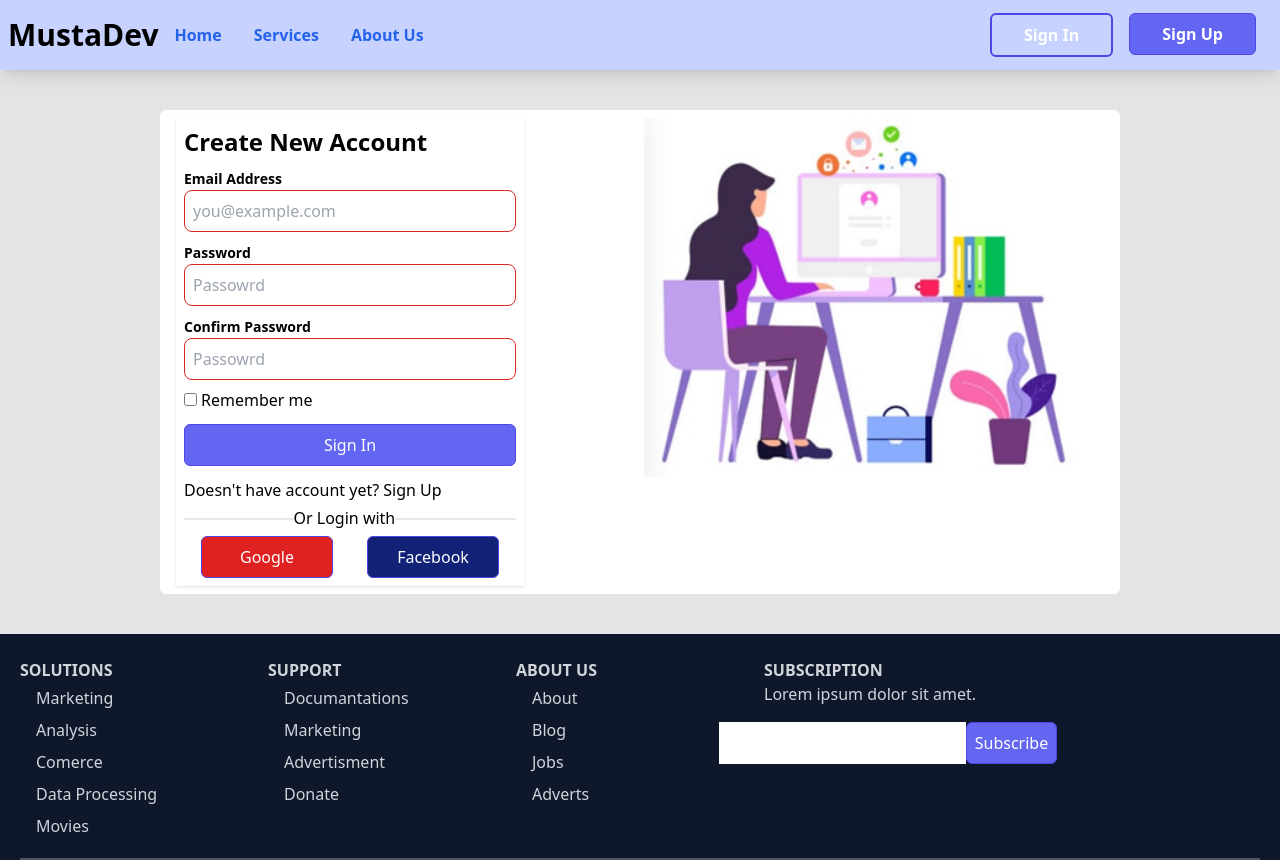
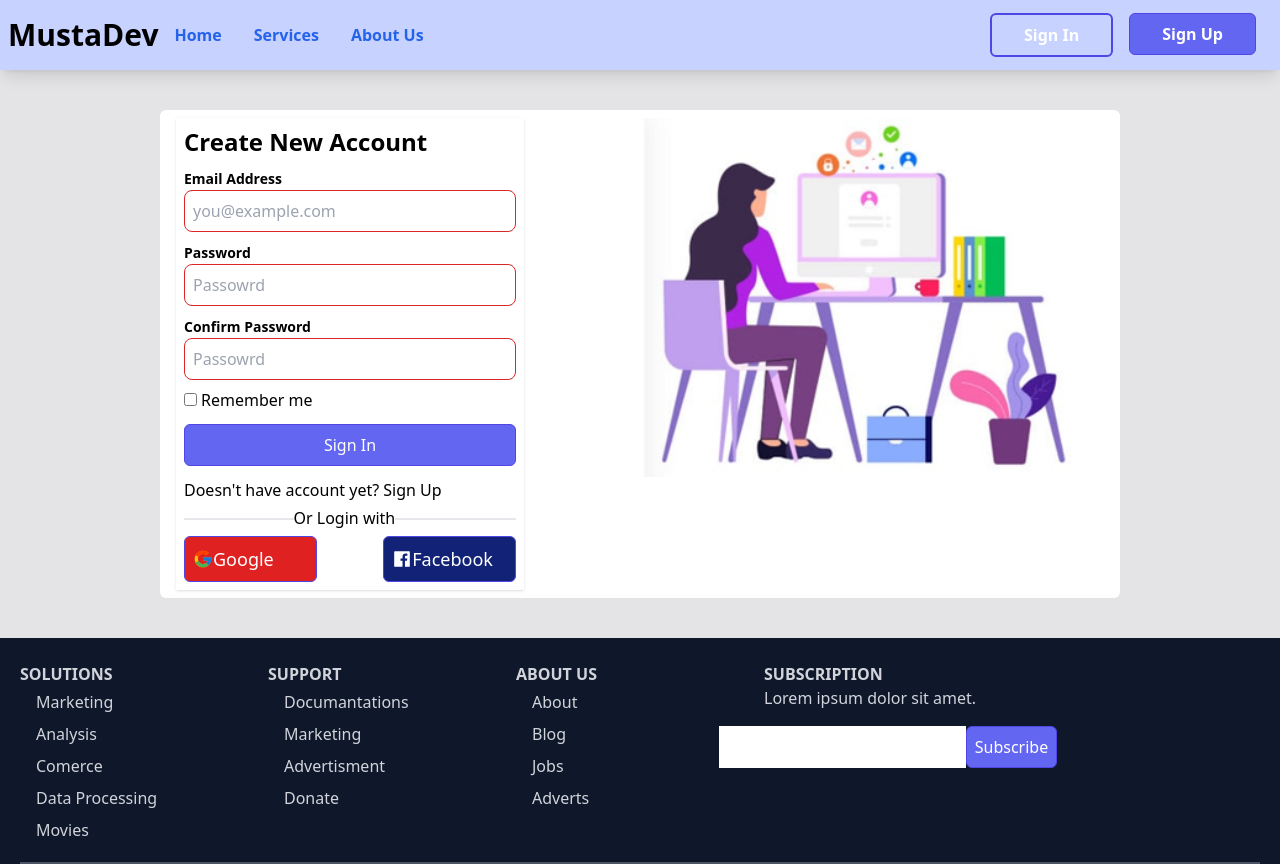
Before and after one commit to Jadoiconic/liblaryManagement, a React (Create React App) app: page /register in a window 1280 px wide. Built offline with nearby package versions, Linux system fonts and the light colour scheme.

Commit message:
Adding depenaces for icons and database

```diff
--- a/package.json
+++ b/package.json
@@ -3,16 +3,22 @@
   "version": "0.1.0",
   "private": true,
   "dependencies": {
+    "@react-icons/all-files": "^4.1.0",
     "@testing-library/jest-dom": "^5.16.5",
     "@testing-library/react": "^13.4.0",
     "@testing-library/user-event": "^13.5.0",
     "axios": "^1.2.0",
+    "firebase": "^9.15.0",
     "gh-pages": "^4.0.0",
     "heroicons": "^2.0.13",
     "react": "^18.2.0",
     "react-dom": "^18.2.0",
+    "react-icons": "^4.7.1",
+    "react-redux": "^8.0.5",
     "react-router-dom": "^6.5.0",
     "react-scripts": "5.0.1",
+    "redux-logger": "^3.0.6",
+    "redux-thunk": "^2.4.2",
     "web-vitals": "^2.1.4"
   },
   "scripts": {
--- a/src/Pages/Auth/SignIn.jsx
+++ b/src/Pages/Auth/SignIn.jsx
@@ -3,6 +3,8 @@ import { Link, NavLink } from 'react-router-dom'
 import FooterSection from '../../Layout/Footer/FooterSection'
 import NavBAr from '../../Layout/header/header'
 import myImage from '../../assets/signBg.PNG'
+import { FcGoogle } from 'react-icons/fc'
+import { AiFillFacebook } from 'react-icons/ai'
 
 const SignIn = () => {
     return (
@@ -34,9 +36,9 @@ const SignIn = () => {
                                 <div className="border relative"></div>
                                 <span className="absolute text-center mx-[33%] bg-white mt-[-0.9rem]">Or Login with</span>
                             </div>
-                            <div className='flex justify-around'>
-                                <button className='p-2 w-2/5 bg-[#e02121]'>Google</button>
-                                <button className='p-2 w-2/5 bg-[#127]'>Facebook</button>
+                            <div className='flex justify-between'>
+                                <button className='p-2 w-2/5 bg-[rgb(224,33,33)]  text-lg items-center flex'><FcGoogle size={20} /> Google</button>
+                                <button className='p-2 w-2/5 bg-[#127] text-lg items-center flex'><AiFillFacebook size={20} /> Facebook</button>
                             </div>
                         </form>
                     </div>
--- a/src/Pages/Auth/SignUp.jsx
+++ b/src/Pages/Auth/SignUp.jsx
@@ -2,6 +2,8 @@ import React from 'react'
 import FooterSection from '../../Layout/Footer/FooterSection'
 import NavBAr from '../../Layout/header/header'
 import myImage from '../../assets/signBg.PNG'
+import { AiFillFacebook } from 'react-icons/ai'
+import { FcGoogle } from 'react-icons/fc'
 
 const SignUp = () => {
     return (
@@ -40,9 +42,9 @@ const SignUp = () => {
                                 <div className="border relative"></div>
                                 <span className="absolute text-center mx-[33%] bg-white mt-[-0.9rem]">Or Login with</span>
                             </div>
-                            <div className='flex justify-around'>
-                                <button className='p-2 w-2/5 bg-[#e02121]'>Google</button>
-                                <button className='p-2 w-2/5 bg-[#127]'>Facebook</button>
+                            <div className='flex justify-between'>
+                                <button className='p-2 w-2/5 bg-[rgb(224,33,33)]  text-lg items-center flex'><FcGoogle size={20} /> Google</button>
+                                <button className='p-2 w-2/5 bg-[#127] text-lg items-center flex'><AiFillFacebook size={20} /> Facebook</button>
                             </div>
                         </form>
                     </div>
```
Also changed, not shown: 2 other files (tests, documents, lock files or other folders).
